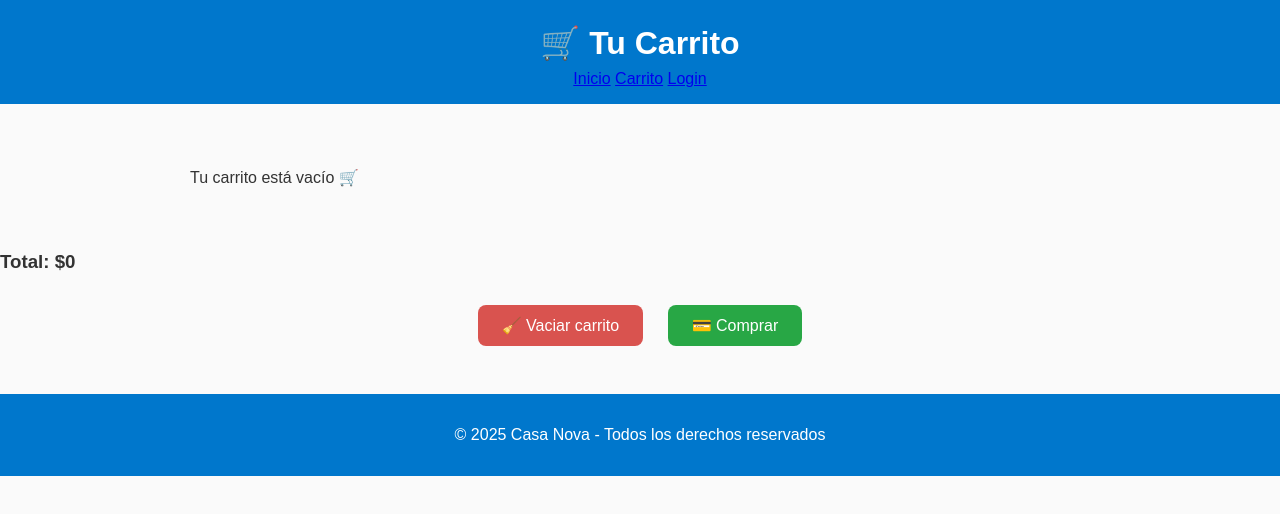
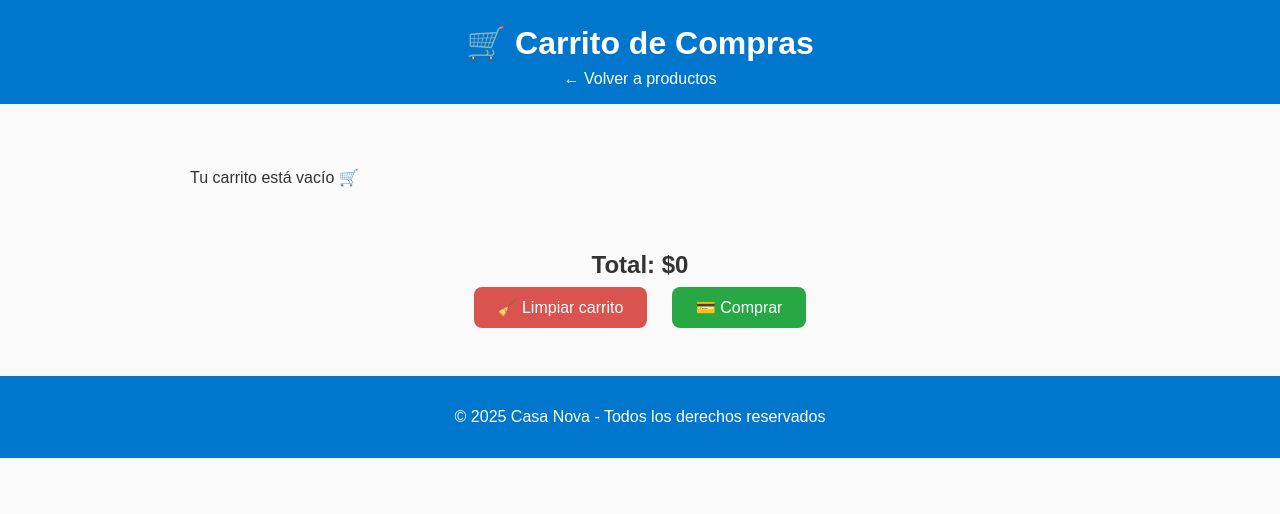
Before and after one commit to DiegoNicolas1992/Casa-nova-json, a website: page public/carrito.html in a window 1280 px wide. Drawn offline with Linux system fonts and the light colour scheme.

Commit message:
Update carrito.html

```diff
--- a/public/carrito.html
+++ b/public/carrito.html
@@ -3,27 +3,24 @@
 <head>
   <meta charset="UTF-8">
   <meta name="viewport" content="width=device-width, initial-scale=1.0">
-  <title>Carrito - Casa Nova</title>
+  <title>🛒 Carrito - Casa Nova</title>
   <link rel="stylesheet" href="styles/styles.css">
 </head>
 <body>
   <header>
-    <h1>🛒 Tu Carrito</h1>
+    <h1>🛒 Carrito de Compras</h1>
     <nav>
-      <a href="index.html">Inicio</a>
-      <a href="carrito.html" class="activo">Carrito</a>
-      <a href="login.html">Login</a>
+      <a href="index.html" style="color:white; text-decoration:none;">← Volver a productos</a>
     </nav>
   </header>
 
   <main>
-    <section id="carrito" class="carrito-container"></section>
-    <div class="carrito-total">
-      <h3>Total: <span id="total">$0</span></h3>
-      <div class="botones-carrito">
-        <button id="btn-limpiar">🧹 Vaciar carrito</button>
-        <button id="btn-comprar">💳 Comprar</button>
-      </div>
+    <section id="carrito"></section>
+
+    <div class="botones-carrito">
+      <h2>Total: <span id="total">$0</span></h2>
+      <button id="btn-limpiar">🧹 Limpiar carrito</button>
+      <button id="btn-comprar">💳 Comprar</button>
     </div>
   </main>
 
```
